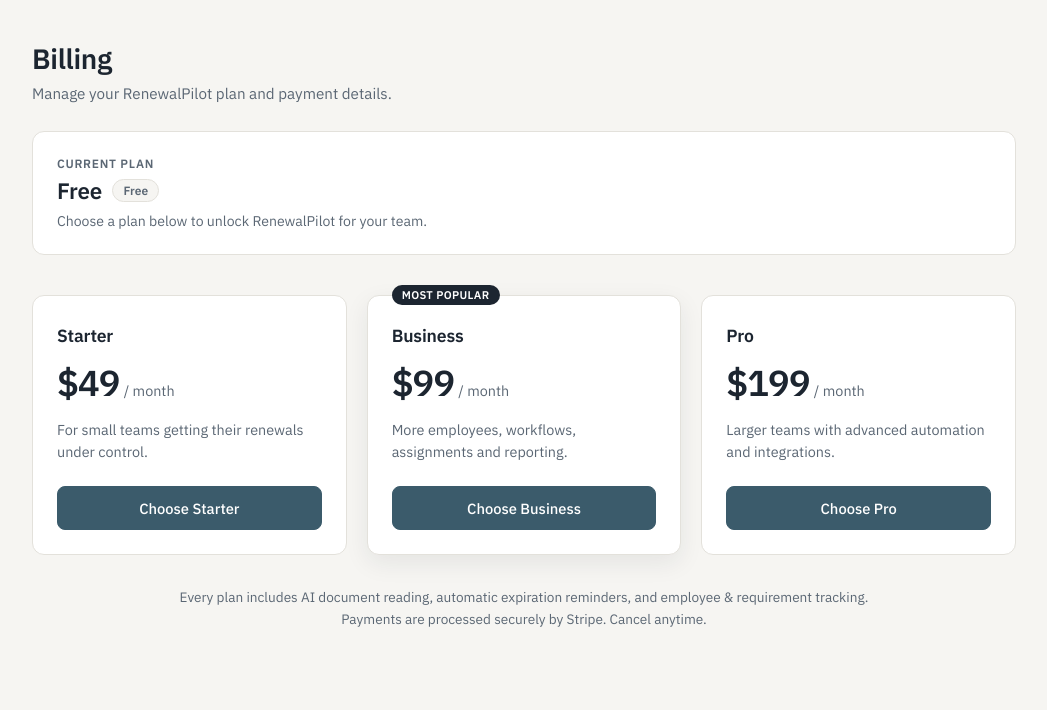
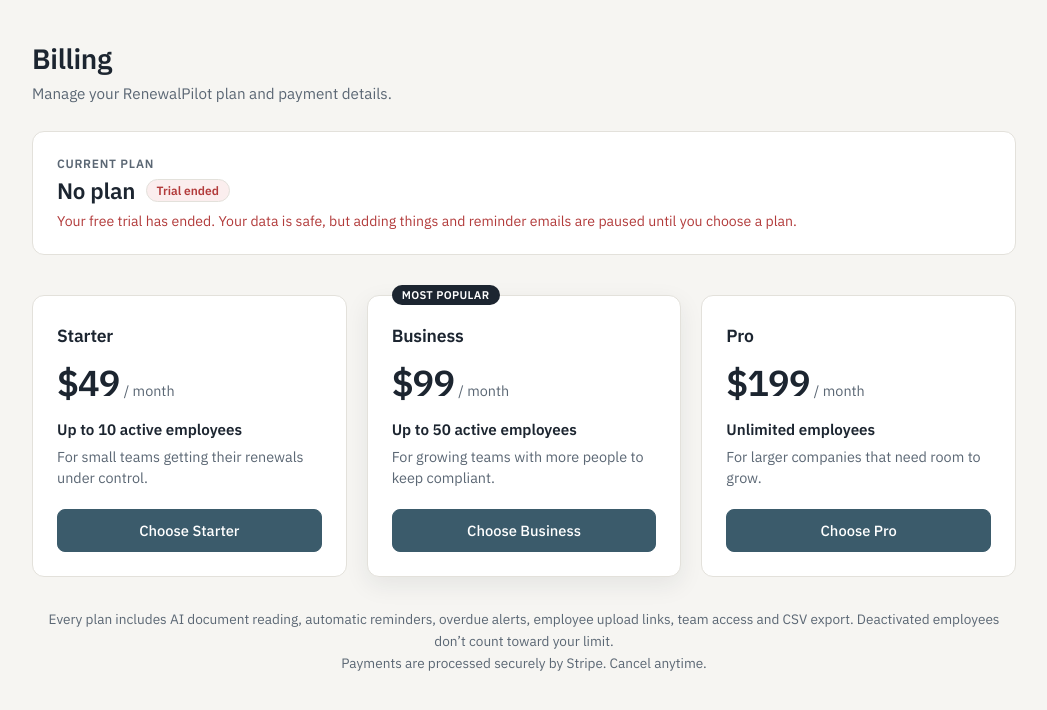
Before and after one commit to carsoncapouch-eng/renewalpilot, a Next.js app in the folder renewalpilot/: page /billing in a window 1280 px wide. Shown: the top 710 px of the page, without its empty margins (116-1163 px from the left). Built offline with nearby package versions, Linux system fonts and the light colour scheme; no server answers.

Commit message:
Free trial, plan limits and read-only after trial

```diff
--- a/renewalpilot/app/Header.tsx
+++ b/renewalpilot/app/Header.tsx
@@ -5,6 +5,7 @@ import { usePathname, useRouter } from 'next/navigation'
 import { useEffect, useRef, useState } from 'react'
 import { supabase } from '@/lib/supabaseClient'
 import { getCurrentOrganizationId } from '@/lib/getOrganization'
+import { accessState, trialDaysLeft, AccessInfo } from '@/lib/access'
 import '@/app/rp.css'
 
 const HIDDEN_EXACT = ['/', '/login', '/signup', '/forgot-password', '/reset-password']
@@ -18,10 +19,51 @@ const NAV = [
   { href: '/documents', label: 'Documents' },
 ]
 
+type Banner = { text: string; link: string; color: string; bg: string; border: string }
+
+function bannerFor(org: AccessInfo | null): Banner | null {
+  if (!org) return null
+  const state = accessState(org)
+
+  if (state === 'paid') {
+    if (org.subscription_status === 'past_due') {
+      return {
+        text: "Your last payment didn't go through. Update your card to keep reminders running.",
+        link: 'Fix billing →',
+        color: '#92400e',
+        bg: '#fffbeb',
+        border: '#fde68a',
+      }
+    }
+    return null
+  }
+
+  if (state === 'trial') {
+    const days = trialDaysLeft(org)
+    const urgent = days <= 3
+    return {
+      text: `Free trial · ${days} day${days === 1 ? '' : 's'} left. Everything is unlocked.`,
+      link: 'Choose a plan →',
+      color: urgent ? '#92400e' : '#1e40af',
+      bg: urgent ? '#fffbeb' : '#eff6ff',
+      border: urgent ? '#fde68a' : '#dbeafe',
+    }
+  }
+
+  return {
+    text: 'Your free trial has ended. Your account is read-only and reminder emails are paused.',
+    link: 'Choose a plan →',
+    color: '#b91c1c',
+    bg: '#fef2f2',
+    border: '#fecaca',
+  }
+}
+
 export default function Header() {
   const pathname = usePathname() || '/'
   const router = useRouter()
   const [orgName, setOrgName] = useState('')
+  const [org, setOrg] = useState<AccessInfo | null>(null)
   const [loggedIn, setLoggedIn] = useState(false)
   const [open, setOpen] = useState(false)
   const menuRef = useRef<HTMLDivElement>(null)
@@ -44,12 +86,15 @@ export default function Header() {
       try {
         const orgId = await getCurrentOrganizationId()
         if (!orgId) return
-        const { data: org } = await supabase
+        const { data: row } = await supabase
           .from('organizations')
-          .select('name')
+          .select('name, plan, subscription_status, trial_ends_at')
           .eq('id', orgId)
           .single()
-        if (!cancelled) setOrgName(org?.name || 'My organization')
+        if (!cancelled) {
+          setOrgName(row?.name || 'My organization')
+          setOrg(row || null)
+        }
       } catch {
         if (!cancelled) setOrgName('My organization')
       }
@@ -80,6 +125,8 @@ export default function Header() {
   }
 
   if (hidden || !loggedIn) return null
+
+  const banner = bannerFor(org)
 
   return (
     <header className="rp-header">
@@ -136,6 +183,37 @@ export default function Header() {
           )}
         </div>
       </div>
+
+      {banner && (
+        <div
+          style={{
+            background: banner.bg,
+            color: banner.color,
+            borderTop: `1px solid ${banner.border}`,
+            fontSize: 14,
+          }}
+        >
+          <div
+            style={{
+              maxWidth: 1100,
+              margin: '0 auto',
+              padding: '8px 16px',
+              display: 'flex',
+              gap: 12,
+              alignItems: 'center',
+              justifyContent: 'space-between',
+              flexWrap: 'wrap',
+            }}
+          >
+            <span>{banner.text}</span>
+            {pathname !== '/billing' && (
+              <Link href="/billing" style={{ fontWeight: 600, color: banner.color, whiteSpace: 'nowrap' }}>
+                {banner.link}
+              </Link>
+            )}
+          </div>
+        </div>
+      )}
     </header>
   )
 }
--- a/renewalpilot/app/billing/page.tsx
+++ b/renewalpilot/app/billing/page.tsx
@@ -3,30 +3,32 @@
 import { useEffect, useState } from 'react'
 import { supabase } from '@/lib/supabaseClient'
 import { getCurrentOrganizationId } from '@/lib/getOrganization'
+import { accessState, trialDaysLeft, employeeLimit, PLAN_EMPLOYEE_LIMITS } from '@/lib/access'
 
 // Display info only. Real prices live in Stripe + lib/stripe.ts.
 const PLANS = [
   { key: 'starter',  name: 'Starter',  price: 49,  description: 'For small teams getting their renewals under control.', popular: false },
-  { key: 'business', name: 'Business', price: 99,  description: 'More employees, workflows, assignments and reporting.', popular: true },
-  { key: 'pro',      name: 'Pro',      price: 199, description: 'Larger teams with advanced automation and integrations.', popular: false },
+  { key: 'business', name: 'Business', price: 99,  description: 'For growing teams with more people to keep compliant.', popular: true },
+  { key: 'pro',      name: 'Pro',      price: 199, description: 'For larger companies that need room to grow.', popular: false },
 ] as const
 
 type Org = {
-  plan: string
-  subscription_status: string
+  plan: string | null
+  subscription_status: string | null
   current_period_end: string | null
-  cancel_at_period_end: boolean
+  cancel_at_period_end: boolean | null
+  trial_ends_at: string | null
 }
 type Message = { type: 'success' | 'error' | 'info'; text: string }
 
 const STATUS: Record<string, { label: string; color: string; bg: string }> = {
   active:   { label: 'Active',        color: 'var(--signal-green)', bg: 'var(--signal-green-bg)' },
-  trialing: { label: 'Trial',         color: 'var(--signal-green)', bg: 'var(--signal-green-bg)' },
+  trialing: { label: 'Active',        color: 'var(--signal-green)', bg: 'var(--signal-green-bg)' },
   past_due: { label: 'Payment issue', color: 'var(--signal-amber)', bg: 'var(--signal-amber-bg)' },
-  canceled: { label: 'Canceled',      color: 'var(--signal-red)',   bg: 'var(--signal-red-bg)' },
 }
 const ENDING_STATUS = { label: 'Ending', color: 'var(--signal-amber)', bg: 'var(--signal-amber-bg)' }
-const FREE_STATUS = { label: 'Free', color: 'var(--ink-soft)', bg: 'var(--paper)' }
+const TRIAL_STATUS = { label: 'Free trial', color: 'var(--signal-green)', bg: 'var(--signal-green-bg)' }
+const EXPIRED_STATUS = { label: 'Trial ended', color: 'var(--signal-red)', bg: 'var(--signal-red-bg)' }
 
 const BANNER: Record<Message['type'], { color: string; bg: string }> = {
   success: { color: 'var(--signal-green)', bg: 'var(--signal-green-bg)' },
@@ -40,6 +42,10 @@ const card: React.CSSProperties = {
 
 function formatDate(iso: string) {
   return new Date(iso).toLocaleDateString(undefined, { month: 'long', day: 'numeric', year: 'numeric' })
+}
+
+function limitText(limit: number | null) {
+  return limit === null ? 'Unlimited employees' : `Up to ${limit} active employees`
 }
 
 // POST to one of our billing API routes with the user's login token
@@ -58,6 +64,7 @@ async function authedPost(url: string, body: object = {}) {
 
 export default function BillingPage() {
   const [org, setOrg] = useState<Org | null>(null)
+  const [activeEmployees, setActiveEmployees] = useState<number | null>(null)
   const [loading, setLoading] = useState(true)
   const [busy, setBusy] = useState<string | null>(null)
   const [message, setMessage] = useState<Message | null>(null)
@@ -67,10 +74,17 @@ export default function BillingPage() {
     if (orgId) {
       const { data } = await supabase
         .from('organizations')
-        .select('plan, subscription_status, current_period_end, cancel_at_period_end')
+        .select('plan, subscription_status, current_period_end, cancel_at_period_end, trial_ends_at')
         .eq('id', orgId)
         .single()
       setOrg(data)
+
+      const { count } = await supabase
+        .from('employees')
+        .select('id', { count: 'exact', head: true })
+        .eq('organization_id', orgId)
+        .or('active.is.null,active.eq.true')
+      setActiveEmployees(count ?? 0)
     }
     setLoading(false)
   }
@@ -107,16 +121,29 @@ export default function BillingPage() {
     }
   }
 
-  const isSubscribed = !!org && ['active', 'trialing', 'past_due'].includes(org.subscription_status)
+  const access = accessState(org)
+  const isSubscribed = access === 'paid'
   const isEnding = isSubscribed && !!org?.cancel_at_period_end
-  const status = !isSubscribed ? FREE_STATUS : isEnding ? ENDING_STATUS : (STATUS[org!.subscription_status] ?? FREE_STATUS)
-  const currentPlanName = isSubscribed ? (PLANS.find(p => p.key === org!.plan)?.name ?? 'Free') : 'Free'
+  const daysLeft = trialDaysLeft(org)
+  const limit = employeeLimit(org)
 
-  let summary = 'Choose a plan below to unlock RenewalPilot for your team.'
+  const status = isSubscribed
+    ? isEnding ? ENDING_STATUS : (STATUS[org!.subscription_status || ''] ?? STATUS.active)
+    : access === 'trial' ? TRIAL_STATUS : EXPIRED_STATUS
+
+  const currentPlanName = isSubscribed
+    ? (PLANS.find(p => p.key === org!.plan)?.name ?? 'Paid plan')
+    : access === 'trial' ? 'Free trial' : 'No plan'
+
+  let summary = ''
   if (isSubscribed && org?.current_period_end) {
     summary = isEnding
       ? `Cancels on ${formatDate(org.current_period_end)}. You’ll keep full access until then.`
       : `Renews on ${formatDate(org.current_period_end)}`
+  } else if (access === 'trial') {
+    summary = `${daysLeft} day${daysLeft === 1 ? '' : 's'} left${org?.trial_ends_at ? ` (ends ${formatDate(org.trial_ends_at)})` : ''}. Everything is unlocked. Choosing a plan starts billing right away.`
+  } else {
+    summary = 'Your free trial has ended. Your data is safe, but adding things and reminder emails are paused until you choose a plan.'
   }
 
   return (
@@ -151,9 +178,18 @@ export default function BillingPage() {
                   {status.label}
                 </span>
               </div>
-              <p style={{ margin: '0.4rem 0 0', color: isEnding ? 'var(--signal-amber)' : 'var(--ink-soft)', fontSize: '0.88rem' }}>
+              <p style={{
+                margin: '0.4rem 0 0', fontSize: '0.88rem',
+                color: access === 'expired' ? 'var(--signal-red)' : isEnding ? 'var(--signal-amber)' : 'var(--ink-soft)',
+              }}>
                 {summary}
               </p>
+              {activeEmployees !== null && (
+                <p style={{ margin: '0.5rem 0 0', fontSize: '0.88rem', color: 'var(--ink-soft)' }}>
+                  Active employees: <strong style={{ color: 'var(--ink)' }}>{activeEmployees}</strong>
+                  {isSubscribed && ` of ${limit === null ? 'unlimited' : limit}`}
+                </p>
+              )}
               {org?.subscription_status === 'past_due' && (
                 <p style={{ margin: '0.5rem 0 0', color: 'var(--signal-amber)', fontSize: '0.85rem', fontWeight: 500 }}>
                   Your last payment didn’t go through. Update your card in Manage billing.
@@ -181,6 +217,8 @@ export default function BillingPage() {
       {/* Plan cards */}
       <div style={{ display: 'grid', gridTemplateColumns: 'repeat(auto-fit, minmax(260px, 1fr))', gap: '1.25rem' }}>
         {PLANS.map(p => {
+          const planLimit = PLAN_EMPLOYEE_LIMITS[p.key] ?? null
+          const tooSmall = planLimit !== null && activeEmployees !== null && activeEmployees > planLimit
           const isCurrent = isSubscribed && org?.plan === p.key
           const label = busy === p.key ? 'Redirecting…'
             : isCurrent ? 'Current plan'
@@ -211,9 +249,17 @@ export default function BillingPage() {
                 <span className="mono" style={{ fontSize: '2.25rem', fontWeight: 600, letterSpacing: '-0.02em' }}>${p.price}</span>
                 <span style={{ color: 'var(--ink-soft)', fontSize: '0.9rem' }}>/ month</span>
               </p>
-              <p style={{ color: 'var(--ink-soft)', fontSize: '0.9rem', lineHeight: 1.5, margin: '0.85rem 0 1.5rem', flex: 1 }}>
+              <p style={{ margin: '0.85rem 0 0', fontWeight: 600, fontSize: '0.95rem' }}>
+                {limitText(planLimit)}
+              </p>
+              <p style={{ color: 'var(--ink-soft)', fontSize: '0.9rem', lineHeight: 1.5, margin: '0.4rem 0 1.25rem', flex: 1 }}>
                 {p.description}
               </p>
+              {tooSmall && !isCurrent && (
+                <p style={{ margin: '0 0 0.85rem', fontSize: '0.8rem', color: 'var(--signal-amber)' }}>
+                  You have {activeEmployees} active employees. You won’t be able to add more on this plan.
+                </p>
+              )}
               <button
                 onClick={() => (isSubscribed ? openPortal() : subscribe(p.key))}
                 disabled={!!busy || isCurrent}
@@ -234,7 +280,8 @@ export default function BillingPage() {
       </div>
 
       <p style={{ textAlign: 'center', color: 'var(--ink-soft)', fontSize: '0.85rem', marginTop: '2rem', lineHeight: 1.6 }}>
-        Every plan includes AI document reading, automatic expiration reminders, and employee &amp; requirement tracking.
+        Every plan includes AI document reading, automatic reminders, overdue alerts, employee upload links,
+        team access and CSV export. Deactivated employees don’t count toward your limit.
         <br />
         Payments are processed securely by Stripe. Cancel anytime.
       </p>
--- /dev/null
+++ b/renewalpilot/lib/access.ts
@@ -0,0 +1,42 @@
+// Plan & trial rules, shared by the website and the email jobs.
+// (The database enforces the same rules in Supabase.)
+
+export const PLAN_EMPLOYEE_LIMITS: Record<string, number | null> = {
+  starter: 10,
+  business: 50,
+  pro: null, // unlimited
+}
+
+export type AccessInfo = {
+  plan?: string | null
+  subscription_status?: string | null
+  trial_ends_at?: string | null
+}
+
+export type AccessState = 'paid' | 'trial' | 'expired'
+
+const PAID_STATUSES = ['active', 'trialing', 'past_due']
+
+export function accessState(o: AccessInfo | null | undefined): AccessState {
+  if (!o) return 'expired'
+  if (o.subscription_status && PAID_STATUSES.includes(o.subscription_status)) return 'paid'
+  if (o.trial_ends_at && Date.parse(o.trial_ends_at) > Date.now()) return 'trial'
+  return 'expired'
+}
+
+export function hasAccess(o: AccessInfo | null | undefined) {
+  return accessState(o) !== 'expired'
+}
+
+export function trialDaysLeft(o: AccessInfo | null | undefined) {
+  if (!o?.trial_ends_at) return 0
+  return Math.max(0, Math.ceil((Date.parse(o.trial_ends_at) - Date.now()) / 86_400_000))
+}
+
+// null = unlimited, 0 = can't add any
+export function employeeLimit(o: AccessInfo | null | undefined): number | null {
+  const state = accessState(o)
+  if (state === 'trial') return null
+  if (state === 'expired') return 0
+  return PLAN_EMPLOYEE_LIMITS[o?.plan || ''] ?? null
+}
--- a/renewalpilot/lib/stripe.ts
+++ b/renewalpilot/lib/stripe.ts
@@ -9,31 +9,35 @@ if (!process.env.STRIPE_SECRET_KEY) {
 export const stripe = new Stripe(process.env.STRIPE_SECRET_KEY);
 
 // Your plans, in one place. Change names/prices here later if pricing changes.
+// Employee limits are also enforced in the database (see lib/access.ts).
 export const PLANS = {
   starter: {
     name: "Starter",
     price: 49,
+    employees: 10,
     priceId: process.env.STRIPE_PRICE_STARTER!,
-    description: "Small team / limited tracked requirements",
+    description: "For small teams — up to 10 active employees",
   },
   business: {
     name: "Business",
     price: 99,
+    employees: 50,
     priceId: process.env.STRIPE_PRICE_BUSINESS!,
-    description: "More employees, workflows, assignments and reporting",
+    description: "For growing teams — up to 50 active employees",
   },
   pro: {
     name: "Pro",
     price: 199,
+    employees: null,
     priceId: process.env.STRIPE_PRICE_PRO!,
-    description: "Larger teams, advanced automation and integrations",
+    description: "For larger companies — unlimited employees",
   },
 } as const;
 
 export type PlanKey = keyof typeof PLANS;
 
 // Turns a Stripe price ID back into "starter" | "business" | "pro".
-// The webhook uses this later to update the organization's plan.
+// The webhook uses this to update the organization's plan.
 export function planFromPriceId(priceId: string): PlanKey | null {
   const match = Object.entries(PLANS).find(([, p]) => p.priceId === priceId);
   return match ? (match[0] as PlanKey) : null;
```
Also changed, not shown: renewalpilot/app/api/cron/daily-reminders/route.ts (+25 -2 lines), renewalpilot/app/api/cron/escalations/route.ts (+5 -5 lines).
